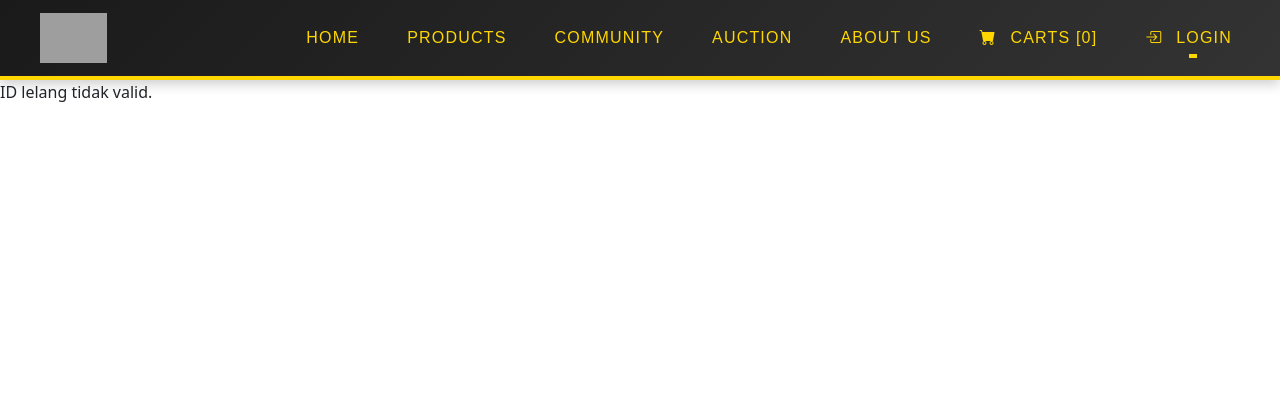
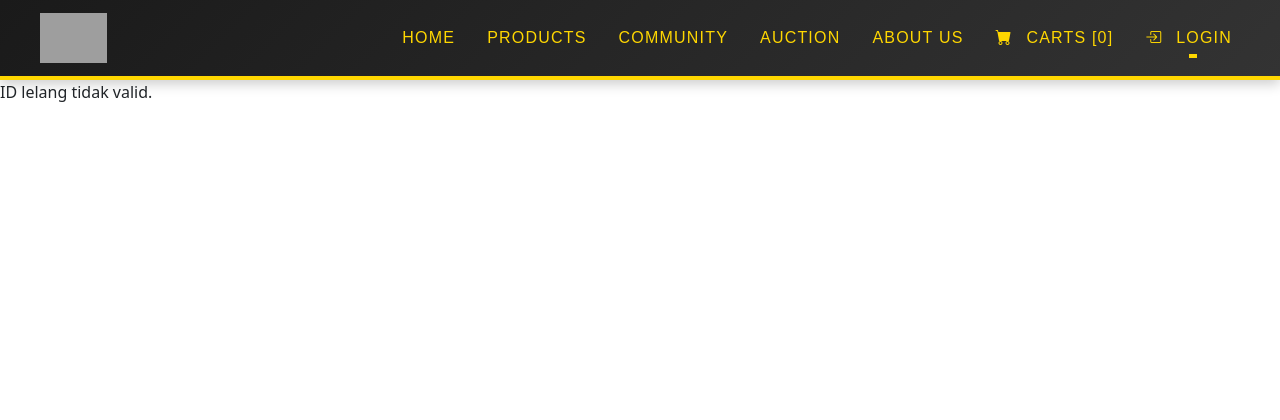
Before and after one commit to revelv/KP_2373003_2373005_2373008, a PHP site: page /Tubes/user/auction_detail.php in a window 1280 px wide. Shown: the top 420 px of the page. Run offline with PHP 8.4, Linux system fonts and the light colour scheme; data comes from the database, SQL or seed files in the repository; some libraries are stand-ins or nearby versions; grey boxes are pictures that could not be loaded.

Commit message:
header ganteng

```diff
--- a/Tubes/user/header.php
+++ b/Tubes/user/header.php
@@ -132,7 +132,7 @@
         </button>
 
         <div class="collapse navbar-collapse" id="navbarContent">
-            <ul class="navbar-nav ms-auto mb-2 mb-lg-0" style="gap: 2rem;">
+            <ul class="navbar-nav ms-auto mb-2 mb-lg-0" style="gap: 1rem;">
 
                 <li class="nav-item"><a class="nav-link" href="./HOME/index.php">Home</a></li>
                 <li class="nav-item"><a class="nav-link" href="./produk.php">Products</a></li>
```
